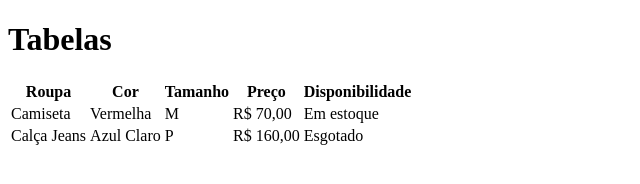
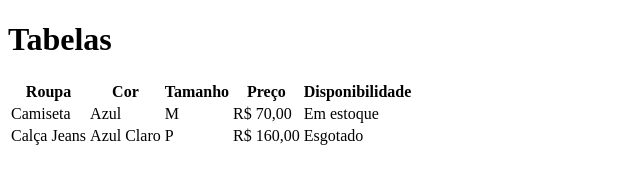
Before and after one commit to Almir-S-Diamantino/aula-tabela, a plain HTML site: page index.html in a window 1280 px wide. Shown: the full height of the page, 0-640 px from the left. Drawn offline with Linux system fonts and the light colour scheme.

Commit message:
Mudado de vermelha para azul na coluna da cor

```diff
--- a/index.html
+++ b/index.html
@@ -18,8 +18,7 @@
         </tr>
         <tr>
             <td>Camiseta</td>
-            <td>Vermelha
-            </td>
+            <td>Azul</td>
             <td>M</td>
             <td>R$ 70,00</td>
             <td>Em estoque</td>
```
